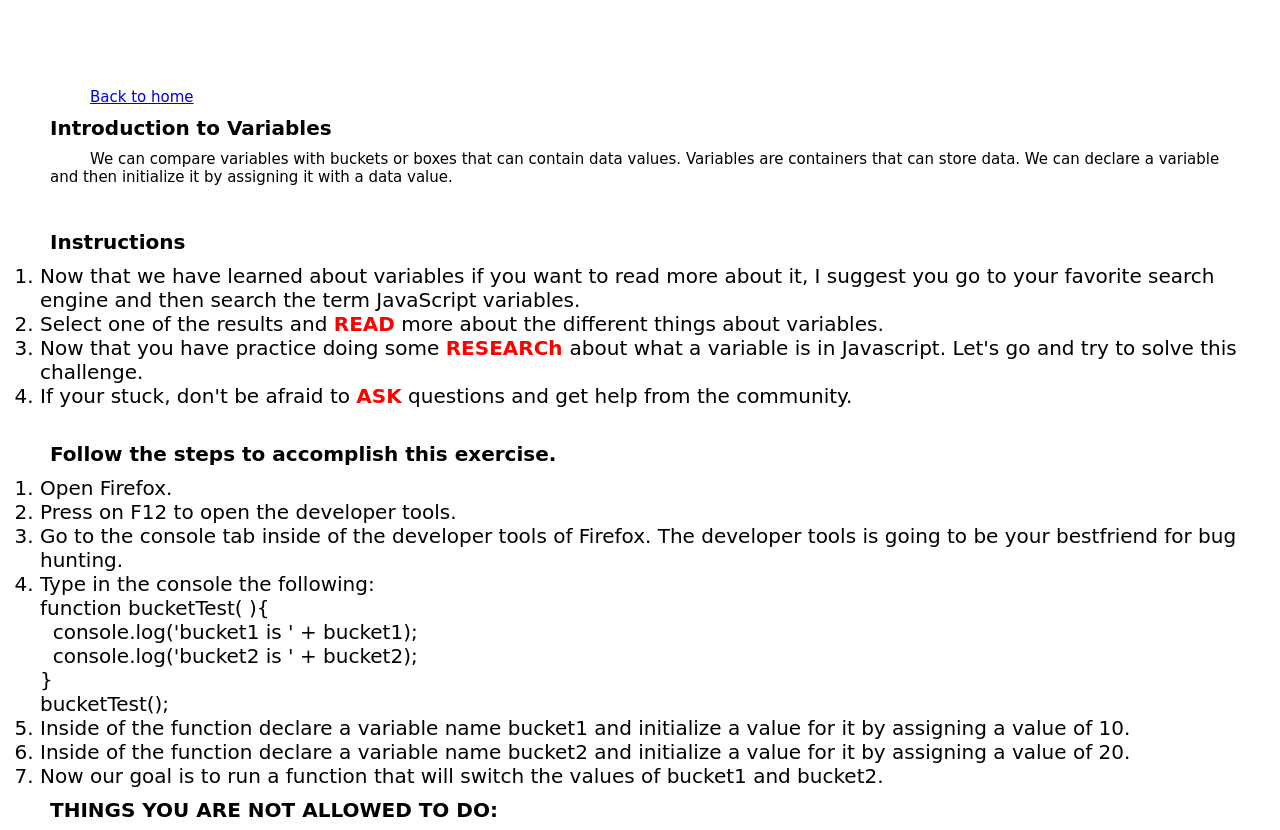
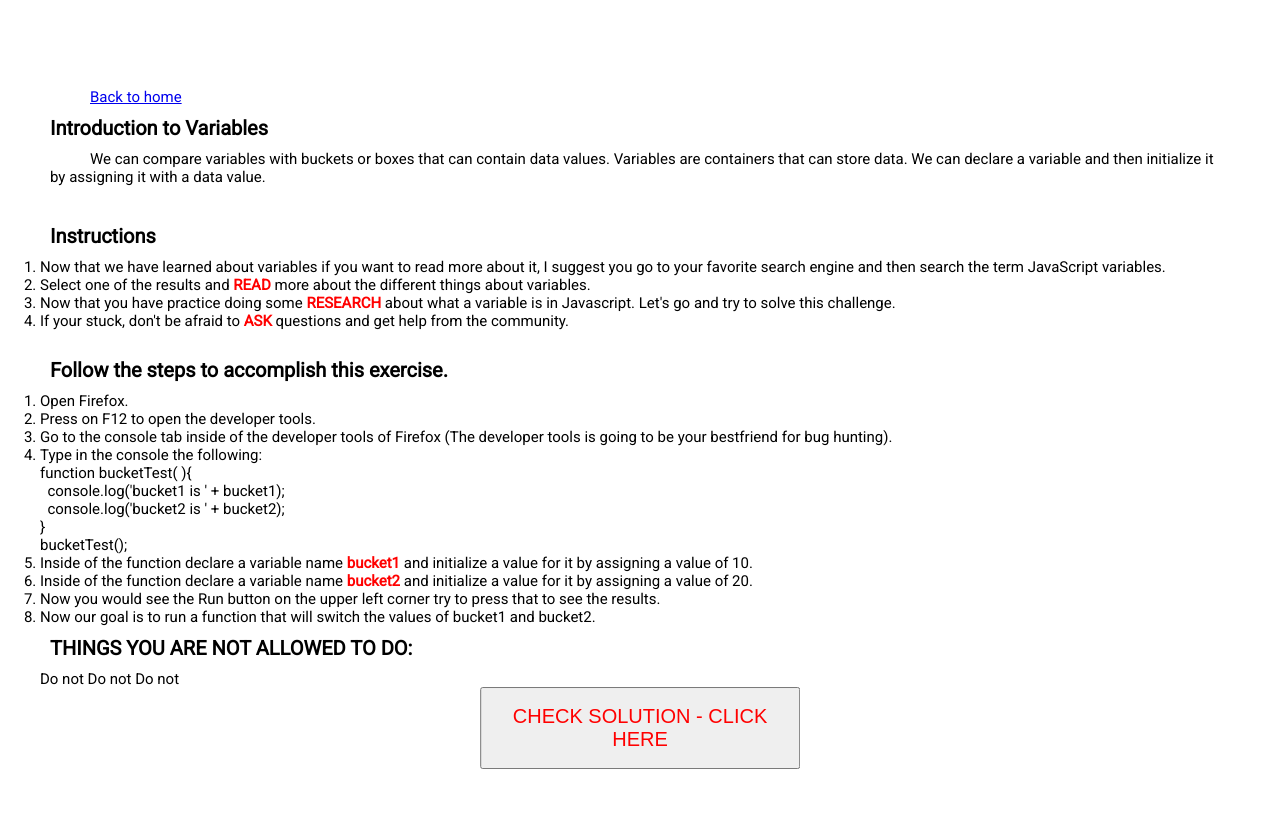
Before and after one commit to rodprogramdev/LearnJSchallenges, a plain HTML site: page js_variables_challenge.html in a window 1280 px wide. Shown: the part 122-952 px from the top of the page. Drawn offline with Linux system fonts and the light colour scheme.

Commit message:
update js_challenge.html

```diff
--- a/js_variables_challenge.html
+++ b/js_variables_challenge.html
@@ -1,11 +1,15 @@
 <!DOCTYPE html>
 <html lang="en">
+
 <head>
   <meta charset="UTF-8" />
   <meta name="viewport" content="width=device-width, initial-scale=1.0" />
   <title>JavaScript Coding Exercise</title>
+  <link rel="preconnect" href="https://fonts.gstatic.com">
+  <link href="https://fonts.googleapis.com/css2?family=Roboto&display=swap" rel="stylesheet">
   <link rel="stylesheet" href="styles.css" />
 </head>
+
 <body>
   <header>
     <div class="header__var">
@@ -43,7 +47,7 @@
           Select one of the results and <strong>READ</strong> more about the different things
           about variables.
         </li>
-          <li>Now that you have practice doing some <strong>RESEARCh </strong>about
+        <li>Now that you have practice doing some <strong>RESEARCH </strong>about
           what a variable is in Javascript. Let's go and try to solve this challenge.
         </li>
         <li>If your stuck, don't be afraid to <strong>ASK</strong> questions and get help from the community.</li>
@@ -54,8 +58,9 @@
       <ol>
         <li>Open Firefox.</li>
         <li>Press on F12 to open the developer tools.</li>
-          <li>Go to the console tab inside of the developer tools of Firefox. The developer tools is going to be
-            your bestfriend for bug hunting.
+        <li>Go to the console tab inside of the developer tools of Firefox
+          (The developer tools is going to be
+          your bestfriend for bug hunting).
         </li>
         <li>Type in the console the following:
           <ul>
@@ -64,7 +69,7 @@
               &nbsp; console.log('bucket1 is ' + bucket1); <br>
               &nbsp; console.log('bucket2 is ' + bucket2);
               <br>
-                }        <br>
+              } <br>
 
               bucketTest();
 
@@ -73,12 +78,14 @@
 
           </ul>
         </li>
-          <li>Inside of the function declare a variable name bucket1 and initialize a value for it by
+        <li>Inside of the function declare a variable name <strong>bucket1</strong> and initialize a value for it by
           assigning a value of 10.
         </li>
-          <li>Inside of the function declare a variable name bucket2 and initialize a value for it by
+        <li>Inside of the function declare a variable name <strong>bucket2</strong> and initialize a value for it by
           assigning a value of 20.
         </li>
+
+        <li>Now you would see the Run button on the upper left corner try to press that to see the results.</li>
         <li>Now our goal is to run a function that will switch the values of bucket1 and bucket2.</li>
 
       </ol>
@@ -98,7 +105,14 @@
 
       <div id="checkDiv">
         <p style="color:red; font-size: 3rem;">SPOILER ALERT, ALERT, ALERT!!</p>
-          This is where the solution will appear for this challenge.
+        <br />
+        <img id="img1" src="images/js_variable_challenge1--1.JPG" alt="js_variable_challenge_img--1" height="20%"
+          width="100%">
+          <br />
+          <br />
+        <img id="img2" src="images/js_variable_challenge1--2.JPG" alt="js_variable_challenge_img--2" height="20%"
+          width="100%">
+          <br />
       </div>
     </div>
 
@@ -106,12 +120,18 @@
   <script>
     function checkSolution() {
       var x = document.getElementById("checkDiv");
-        if (x.style.display === "none") {
+      var y = document.getElementById("img1")
+      var z = document.getElementById("img2")
+
+      if (x.style.display === "block") {
+         x.style.display = "none";
+        // y.style.display ="none";
+      } else {
         x.style.display = "block";
-        } else {
-          x.style.display = "none";
+        y.style.display ="block";
       }
     }
   </script>
 </body>
+
 </html>
--- a/styles.css
+++ b/styles.css
@@ -9,7 +9,8 @@ html{
 }
 
 body{
-    font-family: cursive;
+    font-family: 'Roboto', sans-serif;
+    font-size: 1.5rem;
     /* font-family: 'Roboto', sans-serif; */
 }
 
@@ -63,10 +64,14 @@ a{
  font-size: 1.5rem;
 }
 
-
+/*
 .list__items{
     list-style-type: disc;
-    margin-left: 2rem;
+    margin-left: 1rem;
+} */
+
+.list__items--basics{
+    list-style-type: none;
 }
 
 .intro{
@@ -96,8 +101,8 @@ strong{
 /**********************VAR SECTION - DIV*************************/
 .var{
     padding: 4rem;
-    font-size: 2rem;
 }
+
 h2{
     margin-left: 1rem;
     margin-top: 1rem;
@@ -119,6 +124,18 @@ ol li ul {
 }
 
 /*****************SOLUTION 1**********************/
+button{
+    padding: 5%;
+    width: 100%;
+    color: red;
+    font-size: 2rem;
+    cursor:pointer;
+}
+
+button:hover{
+    background-color:lightblue;
+
+}
 .solution{
     height: 100vh;
     position: relative;
@@ -129,12 +146,14 @@ ol li ul {
     left:50%;
     transform: translate(-50%, -50%);
 
+
 }
 
 #checkDiv{
     padding: 5rem;
     font-size: 3rem;
     text-align: center;
+    display:none;
 
 }
 
```
Also changed, not shown: index.html (+10 -4 lines), js_variables.html (+4 -4 lines), images/js_variable_challenge1--1.JPG (added), images/js_variable_challenge1--2.JPG (added). Lines whose indentation alone changed are shown as unchanged.
